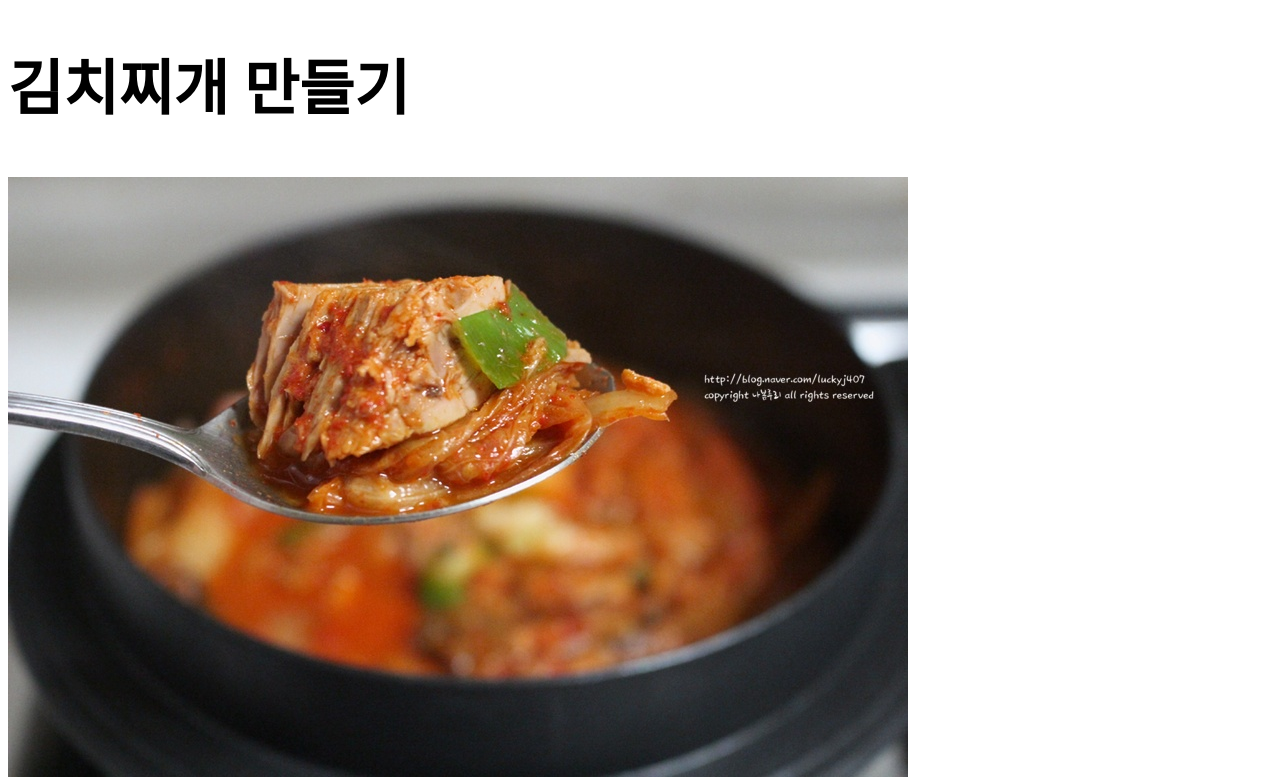
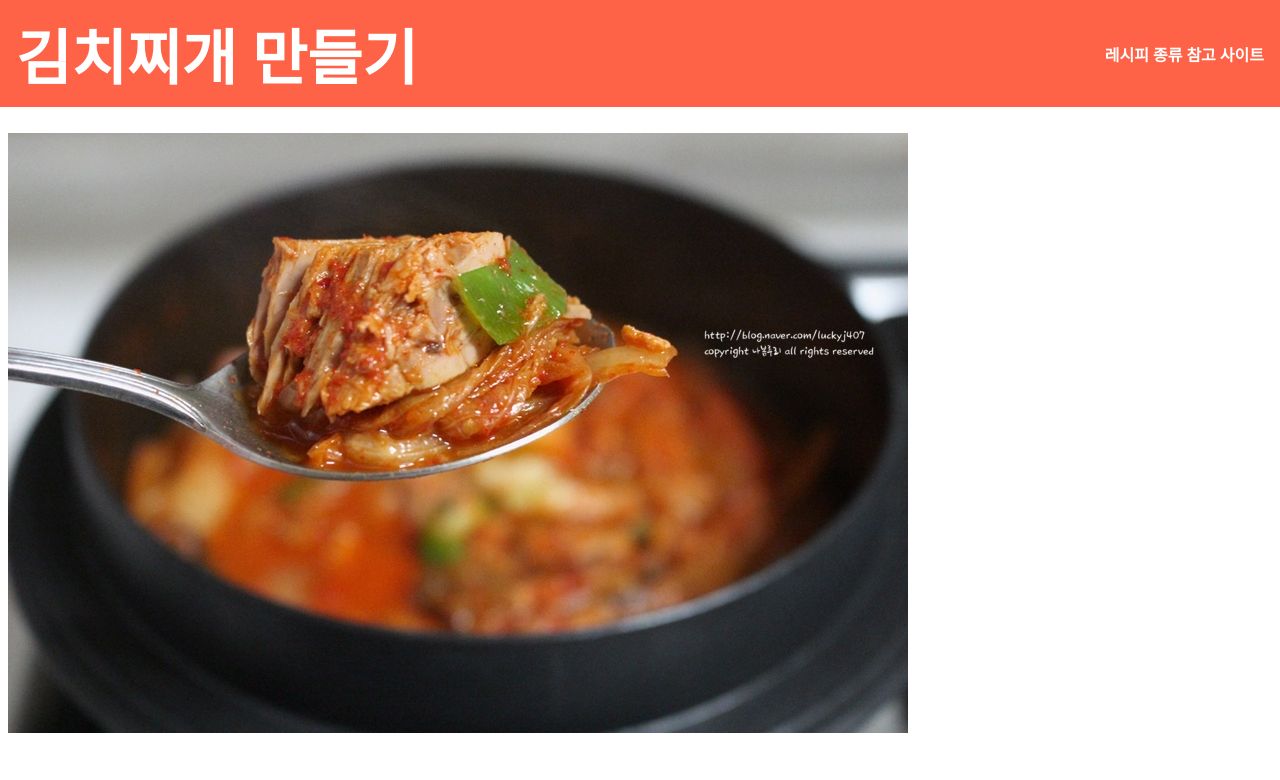
Before and after one commit to kwonkihon/PowerRanzo, a plain HTML site: page index.html in a window 1280 px wide. Shown: the top 780 px of the page. Drawn offline with Linux system fonts and the light colour scheme.

Commit message:
seohyun 2

```diff
--- a/index.html
+++ b/index.html
@@ -8,8 +8,15 @@
     <link rel="stylesheet" href="style.css">
 </head>
 <body>
+    <header>
+        <h1>김치찌개 만들기</h1>
+        <nav>
+            <span>레시피</span>
+            <span>종류</span>
+            <span>참고 사이트</span>
+        </nav>
+    </header>
     <div class="wrap">
-        <h1>김치찌개 만들기</h1>
         <img src="gimci.jpeg" alt="" class="gimch">
         <!--
             <p>
@@ -33,7 +40,7 @@
                 <img src="4.png" alt="">
 
             </li>
-            <li> <sapn>출처 : </sapn>https://www.10000recipe.com/recipe/6850116</li>
+            <li> <span>출처 : </span>https://www.10000recipe.com/recipe/6850116</li>
         </ol>
     </div>
 
--- a/style.css
+++ b/style.css
@@ -17,3 +17,21 @@ h1 {
 img {
     display: block;
 }
+header {
+    height: 75px;
+    padding: 1rem;
+    color: white;
+    background: tomato;
+    font-weight: bold;
+    display: flex;
+    justify-content: space-between;
+    align-items: center;
+    position: fixed;
+    top: 0;
+    /* width: 100% */
+    left: 0;
+    right: 0;
+  }
+.wrap {
+    padding-top: 75px;
+}
```
